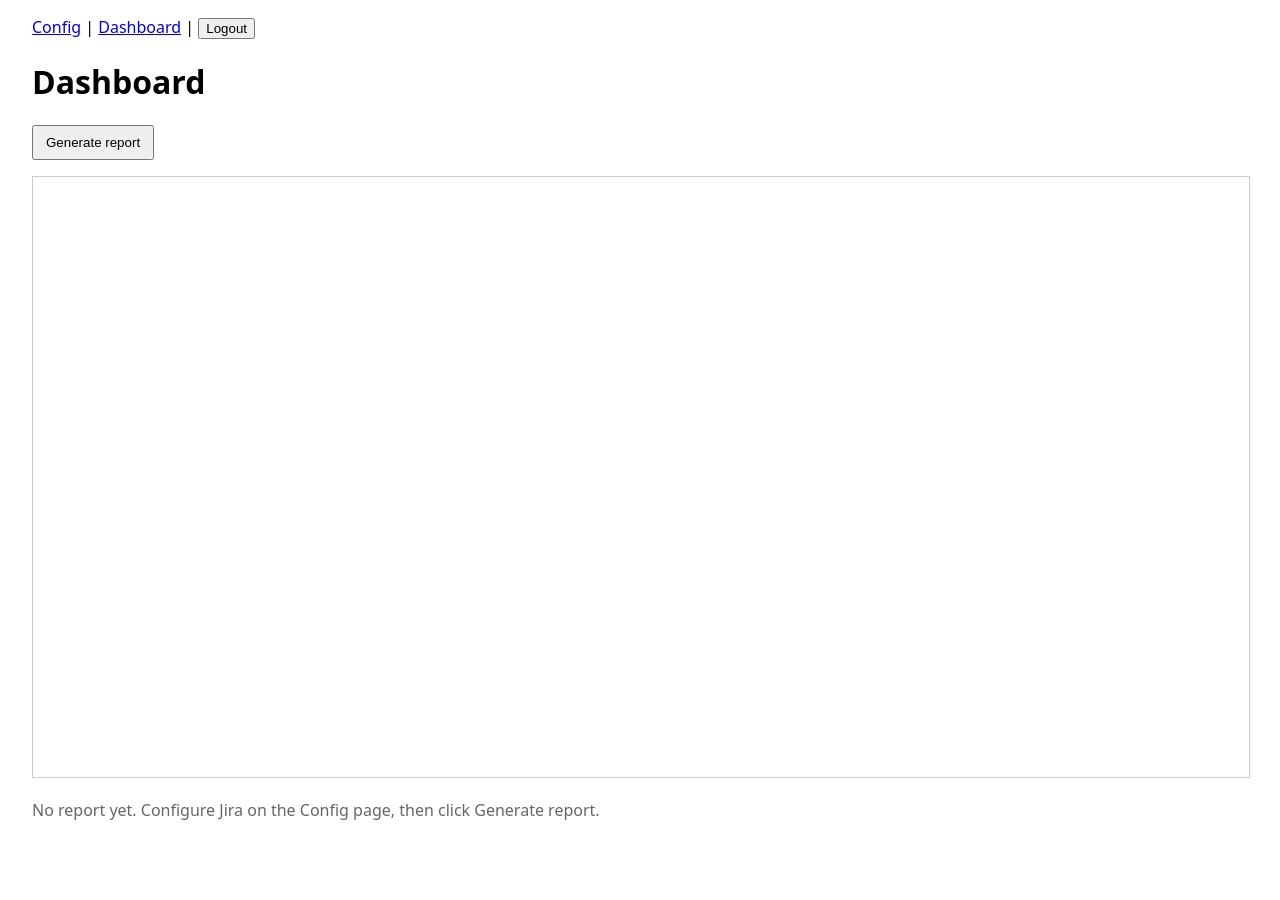
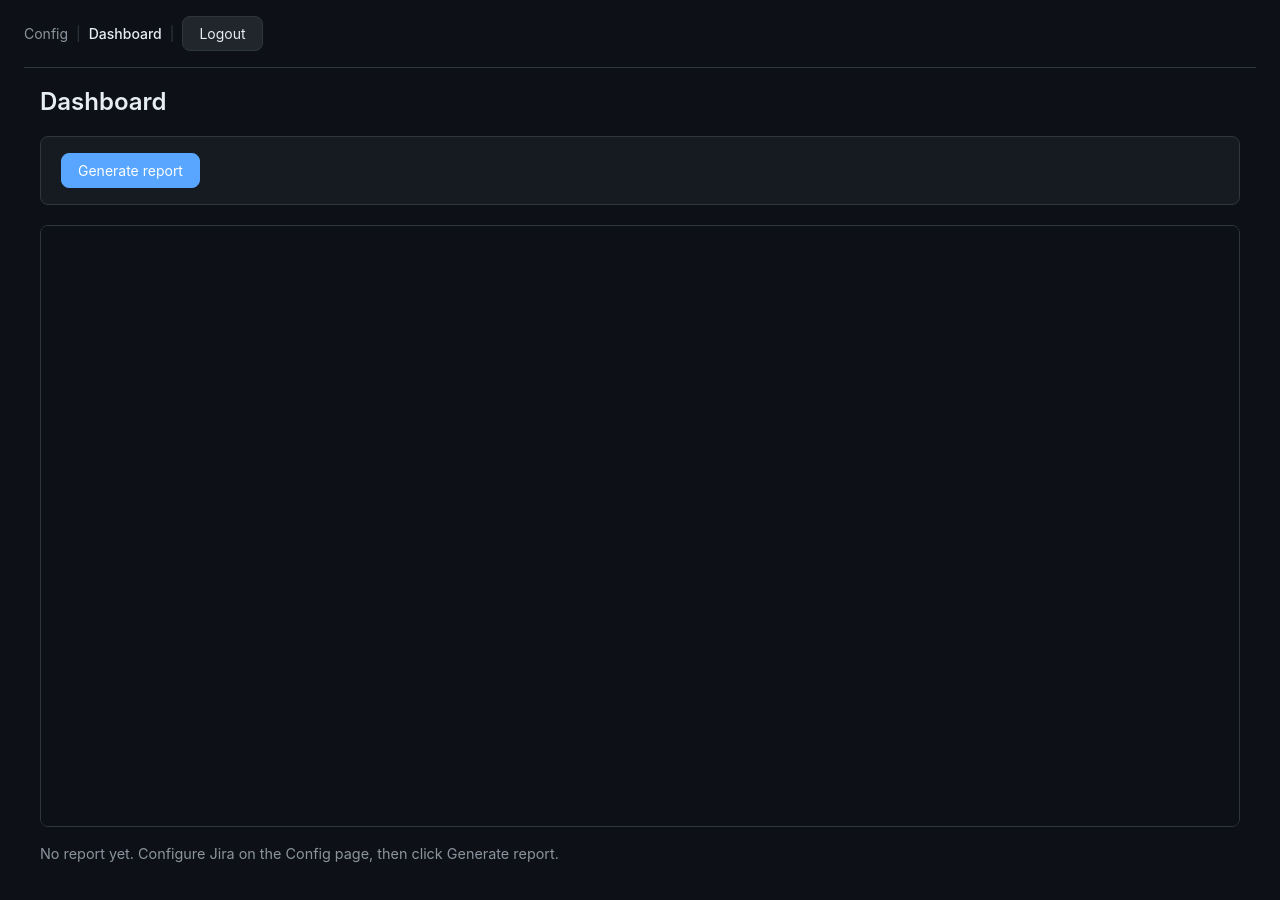
Before and after one commit to azsumnasko/auditor, a Next.js app in the folder config-ui/: page /dashboard in a window 1280 px wide. Shown: the top 900 px of the page. Before the commit the page ends 837 px from the top, so only its background shows below. Built offline with nearby package versions, Linux system fonts and the light colour scheme; no server answers.

Commit message:
add to coolify

```diff
--- a/config-ui/app/dashboard/page.tsx
+++ b/config-ui/app/dashboard/page.tsx
@@ -56,31 +56,53 @@ export default function DashboardPage() {
 
   const isPending = jobStatus?.status === 'pending' || jobStatus?.status === 'running';
 
+  const handleLogout = () => {
+    fetch('/api/auth/logout', { method: 'POST', credentials: 'include' }).then(() => {
+      window.location.href = '/login';
+    });
+  };
+
   return (
-    <main>
-      <nav style={{ marginBottom: '1rem' }}>
-        <a href="/">Config</a> | <a href="/dashboard">Dashboard</a> |{' '}
-        <button type="button" onClick={() => fetch('/api/auth/logout', { method: 'POST', credentials: 'include' }).then(() => { window.location.href = '/login'; })}>Logout</button>
+    <div className="dashboard">
+      <nav className="dashboard-nav">
+        <a href="/">Config</a>
+        <span className="nav-sep">|</span>
+        <a href="/dashboard" className="nav-active">Dashboard</a>
+        <span className="nav-sep">|</span>
+        <button type="button" onClick={handleLogout}>Logout</button>
       </nav>
-      <h1>Dashboard</h1>
-      <p>
-        <button onClick={handleGenerate} disabled={generating || isPending} style={{ padding: '8px 12px', cursor: generating || isPending ? 'wait' : 'pointer' }}>
+
+      <div className="dashboard-content">
+        <h1 className="dashboard-title">Dashboard</h1>
+
+        <section className="card dashboard-actions">
+          <div className="dashboard-actions-row">
+            <button
+              onClick={handleGenerate}
+              disabled={generating || isPending}
+              className="btn-primary"
+            >
               {isPending ? 'Generating…' : generating ? 'Starting…' : 'Generate report'}
             </button>
             {jobStatus?.status === 'failed' && jobStatus.errorMessage && (
-          <span style={{ color: 'crimson', marginLeft: 8 }}>Error: {jobStatus.errorMessage}</span>
+              <span className="text-error msg-inline">Error: {jobStatus.errorMessage}</span>
             )}
             {generateError && (
-          <span style={{ color: 'crimson', marginLeft: 8 }}>{generateError}</span>
+              <span className="text-error msg-inline">{generateError}</span>
             )}
+          </div>
+          {jobStatus?.status === 'done' && (
+            <p className="report-ready text-success">
+              Report ready. View below or <a href="/dashboard/report" target="_blank" rel="noopener">open in new tab</a>.
             </p>
-      {jobStatus?.status === 'done' && (
-        <p style={{ color: 'green' }}>Report ready. View below or <a href="/dashboard/report" target="_blank" rel="noopener">open in new tab</a>.</p>
           )}
+        </section>
+
+        <section className="report-container card">
           <iframe
             src="/dashboard/report"
             title="Jira report"
-        style={{ width: '100%', minHeight: 600, border: '1px solid #ccc' }}
+            className="report-iframe"
             onLoad={(e) => {
               const iframe = e.currentTarget;
               try {
@@ -90,9 +112,14 @@ export default function DashboardPage() {
               }
             }}
           />
+        </section>
+
         {reportExists === false && !isPending && jobStatus?.status !== 'done' && (
-        <p style={{ color: '#666' }}>No report yet. Configure Jira on the Config page, then click Generate report.</p>
+          <p className="text-muted report-placeholder">
+            No report yet. Configure Jira on the Config page, then click Generate report.
+          </p>
         )}
-    </main>
+      </div>
+    </div>
   );
 }
--- /dev/null
+++ b/config-ui/app/globals.css
@@ -0,0 +1,229 @@
+/* Report-consistent dark theme */
+:root {
+  --bg-primary: #0d1117;
+  --bg-card: #161b22;
+  --bg-elevated: #21262d;
+  --border: #30363d;
+  --text-primary: #e6edf3;
+  --text-secondary: #8b949e;
+  --accent-blue: #58a6ff;
+  --accent-green: #3fb950;
+  --accent-yellow: #d29922;
+  --accent-red: #f85149;
+  --radius: 8px;
+  --font-sans: -apple-system, BlinkMacSystemFont, "Segoe UI", "Noto Sans", Helvetica, Arial, sans-serif;
+}
+
+* {
+  box-sizing: border-box;
+}
+
+html {
+  color-scheme: dark;
+}
+
+body {
+  margin: 0;
+  min-height: 100vh;
+  font-family: var(--font-sans);
+  font-size: 14px;
+  line-height: 1.5;
+  color: var(--text-primary);
+  background: var(--bg-primary);
+}
+
+a {
+  color: var(--accent-blue);
+  text-decoration: none;
+}
+
+a:hover {
+  text-decoration: underline;
+}
+
+h1, h2, h3 {
+  font-weight: 600;
+  margin: 0 0 0.5em;
+  color: var(--text-primary);
+}
+
+h1 { font-size: 1.5rem; }
+
+button {
+  font-family: inherit;
+  font-size: inherit;
+  cursor: pointer;
+  border-radius: var(--radius);
+  border: 1px solid var(--border);
+  background: var(--bg-elevated);
+  color: var(--text-primary);
+  padding: 8px 16px;
+  transition: background 0.15s, border-color 0.15s;
+}
+
+button:hover:not(:disabled) {
+  background: var(--bg-card);
+  border-color: var(--text-secondary);
+}
+
+button:disabled {
+  opacity: 0.6;
+  cursor: not-allowed;
+}
+
+input, select, textarea {
+  font-family: inherit;
+  font-size: inherit;
+  color: var(--text-primary);
+  background: var(--bg-primary);
+  border: 1px solid var(--border);
+  border-radius: var(--radius);
+  padding: 8px 12px;
+}
+
+input::placeholder,
+textarea::placeholder {
+  color: var(--text-secondary);
+}
+
+input:focus, select:focus, textarea:focus {
+  outline: none;
+  border-color: var(--accent-blue);
+  box-shadow: 0 0 0 2px rgba(88, 166, 255, 0.2);
+}
+
+/* Utility classes for dashboard / report consistency */
+.text-success { color: var(--accent-green); }
+.text-error { color: var(--accent-red); }
+.text-muted { color: var(--text-secondary); }
+
+.card {
+  background: var(--bg-card);
+  border: 1px solid var(--border);
+  border-radius: var(--radius);
+  padding: 1rem 1.25rem;
+}
+
+/* Dashboard — report-consistent layout */
+.dashboard {
+  min-height: 100vh;
+  padding: 0 1.5rem 2rem;
+}
+
+.dashboard-nav {
+  display: flex;
+  align-items: center;
+  gap: 0.5rem;
+  padding: 1rem 0;
+  margin-bottom: 1rem;
+  border-bottom: 1px solid var(--border);
+}
+
+.dashboard-nav a {
+  color: var(--text-secondary);
+}
+
+.dashboard-nav a:hover {
+  color: var(--text-primary);
+}
+
+.dashboard-nav .nav-active {
+  color: var(--text-primary);
+  font-weight: 500;
+}
+
+.dashboard-nav .nav-sep {
+  color: var(--border);
+  user-select: none;
+}
+
+.dashboard-content {
+  max-width: 1200px;
+  margin: 0 auto;
+}
+
+.dashboard-title {
+  font-size: 1.5rem;
+  margin-bottom: 1rem;
+}
+
+.dashboard-actions {
+  margin-bottom: 1.25rem;
+}
+
+.dashboard-actions-row {
+  display: flex;
+  align-items: center;
+  flex-wrap: wrap;
+  gap: 0.75rem;
+}
+
+.dashboard-actions-row .msg-inline {
+  margin-left: 0.25rem;
+}
+
+.dashboard-actions .report-ready {
+  margin: 0.75rem 0 0;
+}
+
+.report-container {
+  overflow: hidden;
+  padding: 0;
+  min-height: 600px;
+}
+
+.report-container.card {
+  padding: 0;
+}
+
+.report-iframe {
+  display: block;
+  width: 100%;
+  min-height: 600px;
+  border: none;
+  background: var(--bg-primary);
+}
+
+.report-placeholder {
+  margin-top: 1rem;
+  font-size: 0.9rem;
+}
+
+.btn-primary {
+  background: var(--accent-blue);
+  color: #fff;
+  border-color: var(--accent-blue);
+}
+
+.btn-primary:hover:not(:disabled) {
+  background: #4c9aed;
+  border-color: #4c9aed;
+  color: #fff;
+}
+
+/* Config page — same nav and theme */
+.config-page {
+  min-height: 100vh;
+  padding: 0 1.5rem 2rem;
+}
+
+.config-content {
+  max-width: 560px;
+  margin: 0 auto;
+}
+
+.config-form {
+  display: flex;
+  flex-direction: column;
+  gap: 0.75rem;
+}
+
+.config-form label {
+  display: block;
+}
+
+.config-input {
+  display: block;
+  width: 100%;
+  margin-top: 4px;
+}
--- a/config-ui/app/layout.tsx
+++ b/config-ui/app/layout.tsx
@@ -1,3 +1,5 @@
+import './globals.css';
+
 export const metadata = {
   title: 'Jira Analytics Config',
   description: 'Configure Jira connection for analytics',
@@ -10,7 +12,7 @@ export default function RootLayout({
 }) {
   return (
     <html lang="en">
-      <body style={{ fontFamily: 'system-ui, sans-serif', margin: '1rem 2rem', maxWidth: 560 }}>
+      <body>
         {children}
       </body>
     </html>
```
Also changed, not shown: config-ui/app/page.tsx (+17 -12 lines), 1 other file (tests, documents, lock files or other folders). Lines whose indentation alone changed are shown as unchanged.
